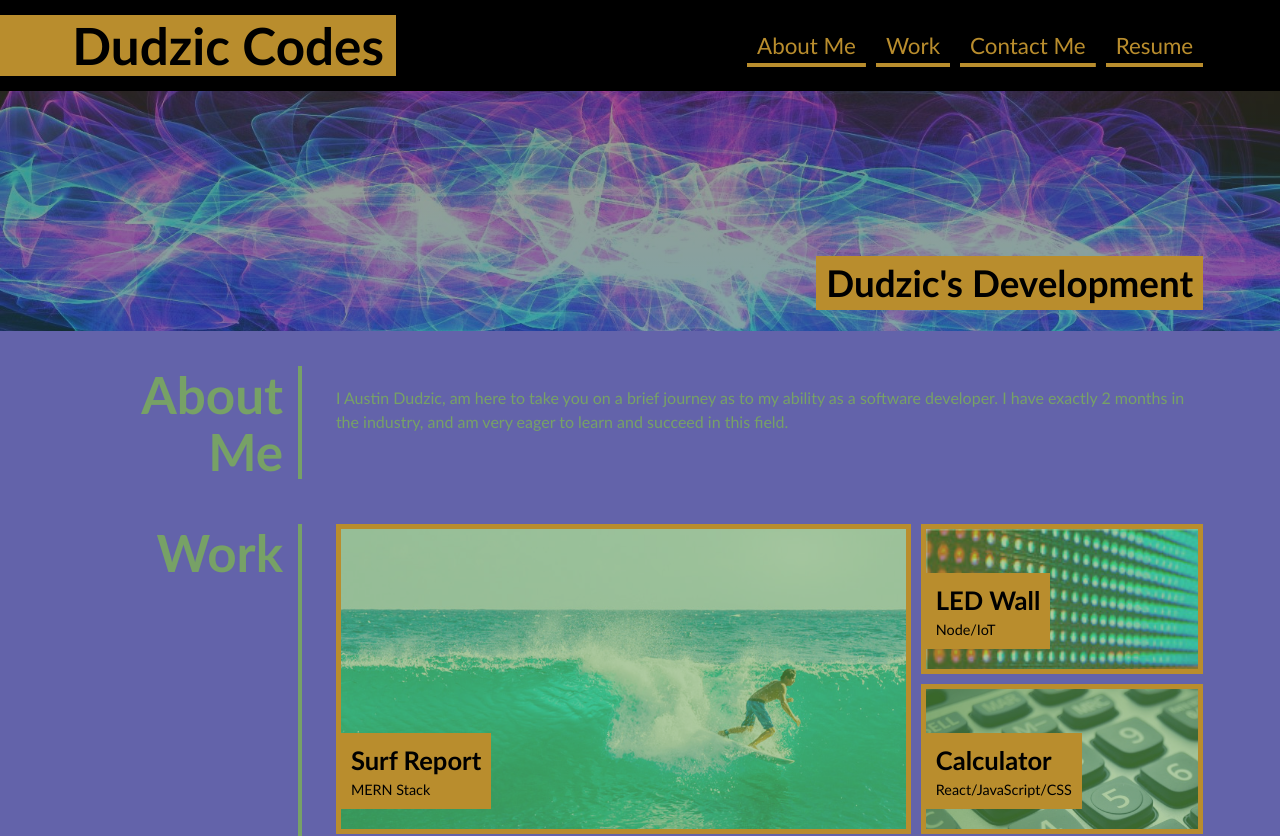
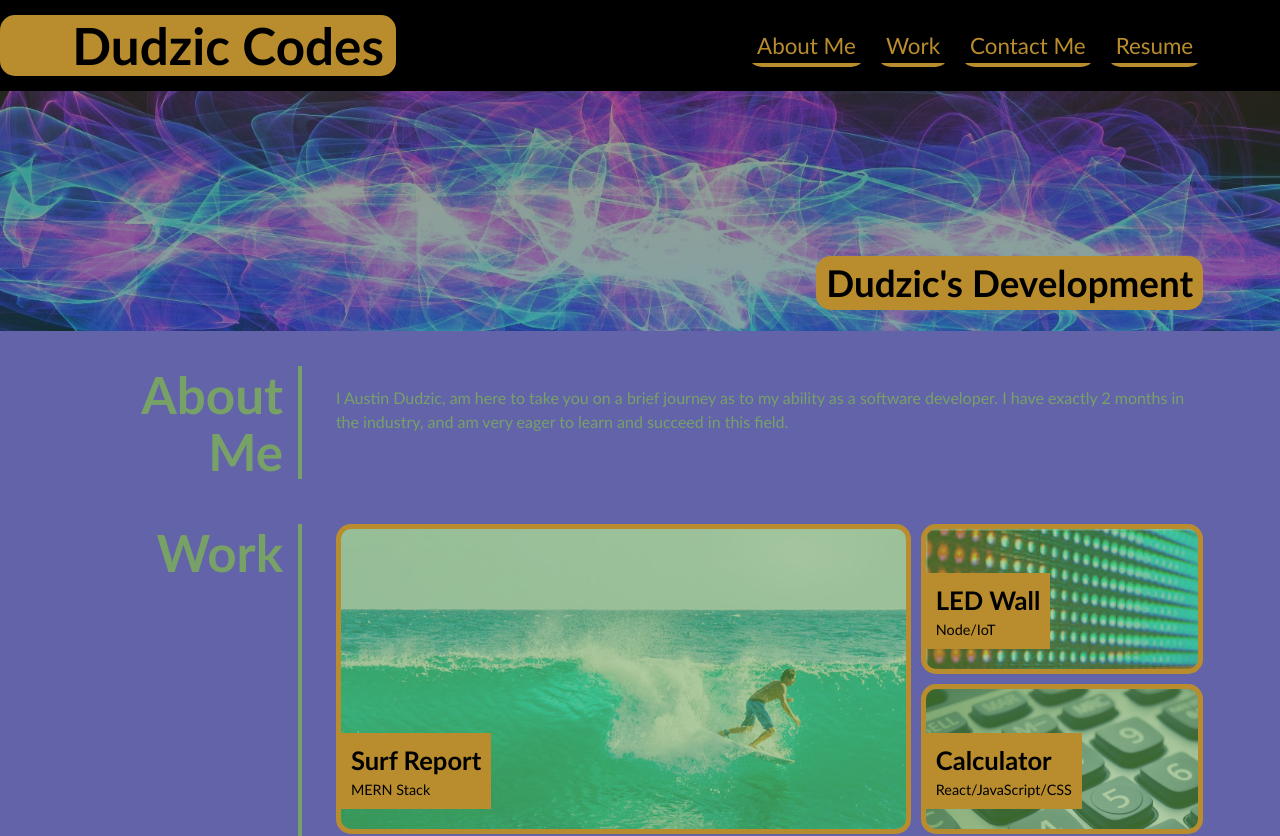
Before and after one commit to Studzic/Profile-Css, a plain HTML site: page profile.html in a window 1280 px wide. Shown: the top 836 px of the page. Drawn offline with Linux system fonts and the light colour scheme.

Commit message:
first commit

```diff
--- a/assets/css/style.css
+++ b/assets/css/style.css
@@ -46,6 +46,7 @@ header {
 
 header h1 {
   color: var(--tertiary);
+  border-radius: 15px;
   background-color: var(--secondary);
   padding: 5px 1% 5px 6%;
   margin: 0;
@@ -57,12 +58,14 @@ nav {
   display: flex;
   flex-direction: row;
   flex-wrap: wrap;
+  border-radius: 15px;
 }
 
 nav a {
   text-decoration: none;
   padding: 5px 10px;
   color: var(--secondary);
+  border-radius: 15px;
   margin-right: 10px;
   background-image: linear-gradient(270deg, var(--secondary) 0%, var(--secondary) 100%);
   background-repeat: no-repeat;
@@ -109,6 +112,7 @@ main {
   background-color: var(--secondary);
   color: var(--tertiary);
   margin: 0;
+  border-radius: 15px;
   padding: 5px 10px;
   font-size: 2.3rem;
   line-height: 1.2;
@@ -152,6 +156,7 @@ main {
   display: grid;
   column-gap: 10px;
   row-gap: 10px;
+
   grid-auto-flow: dense;
   /* create a 12 column grid */
   grid-template-columns: repeat(12, 1fr);
@@ -163,6 +168,7 @@ main {
   border: 5px solid var(--secondary);
   grid-column: span 4;
   background-color: var(--primary);
+  border-radius: 15px;
   color: var(--tertiary);
   min-height: 150px;
   display: flex;
```
